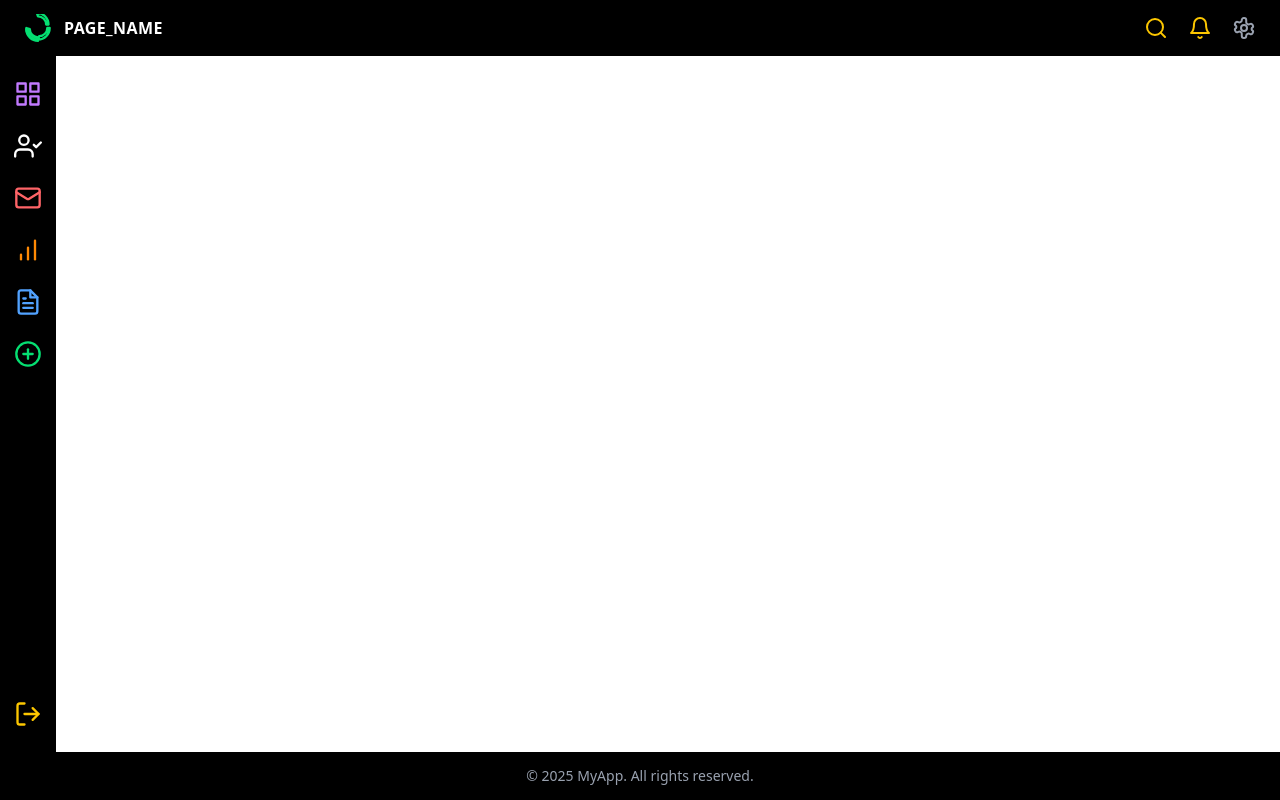
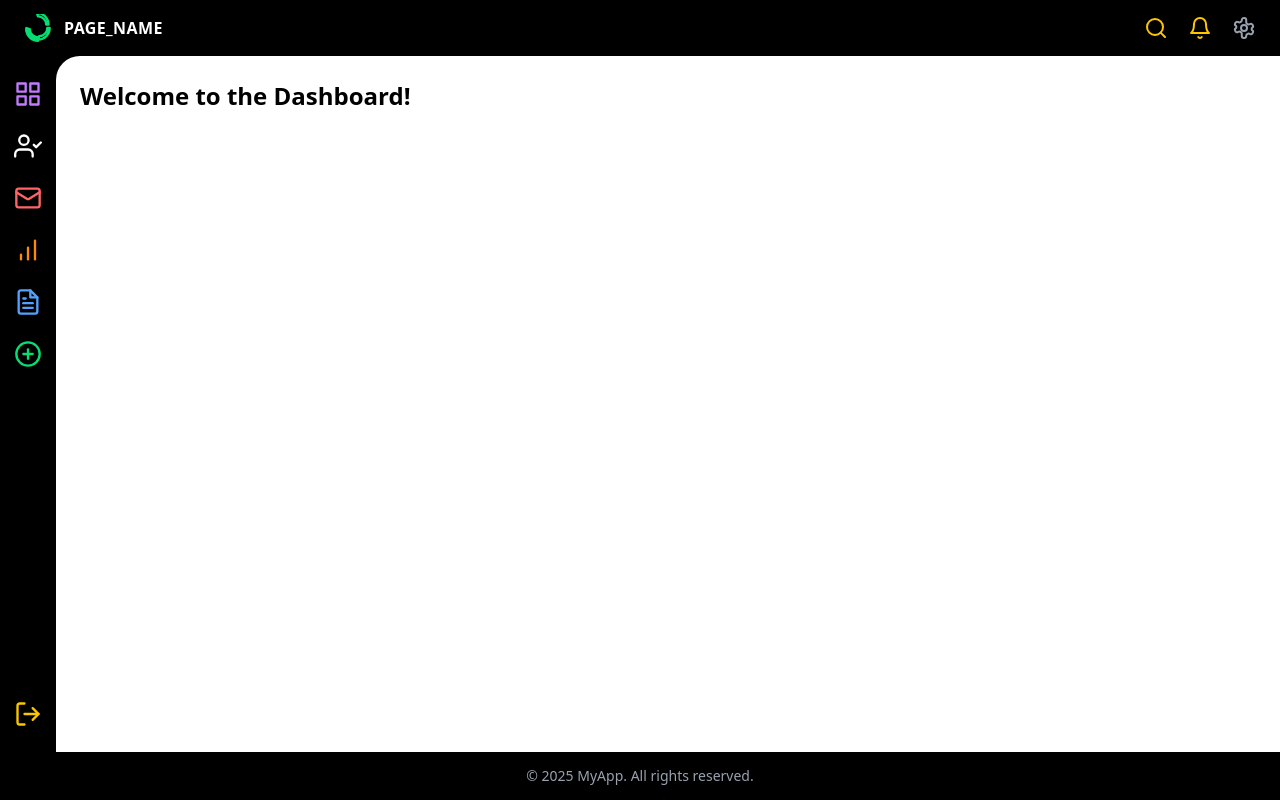
Before and after one commit to asalpaudel/kosh, a React (Vite) app in the folder frontend/: page / in a window 1280 px wide. Built offline with nearby package versions, Linux system fonts and the light colour scheme.

Commit message:
layout edits

```diff
--- a/frontend/src/App.jsx
+++ b/frontend/src/App.jsx
@@ -1,6 +1,6 @@
 import "./App.css";
 import React from "react";
-import { BrowserRouter, Route, Routes } from "react-router";
+import { BrowserRouter, Route, Routes } from "react-router-dom";
 import Layout from "./component/user/Layout";
 import Dashboard from "./component/user/Dashboard";
 
@@ -10,7 +10,8 @@ function App() {
       <BrowserRouter>
         <Routes>
           <Route path="/" element={<Layout />}>
-            <Route path="/userdashboard" element={<Dashboard />}></Route>
+            <Route index element={<Dashboard />} />
+            <Route path="dashboard" element={<Dashboard />} />
           </Route>
         </Routes>
       </BrowserRouter>
--- a/frontend/src/component/user/Dashboard.jsx
+++ b/frontend/src/component/user/Dashboard.jsx
@@ -1,11 +1,8 @@
 function Dashboard() {
   return (
-    <>
-      <div className="bg-white rounded-3xl flex-1 w-full">
-        {/* Your page-specific content, like dashboards, forms, etc., goes here */}
-        <h1 className="p-8 text-2xl font-bold">Welcome to the Dashboard!</h1>
-      </div>
-    </>
+    <div className="text-black">
+      <h1 className="text-2xl font-bold">Welcome to the Dashboard!</h1>
+    </div>
   );
 }
 
--- a/frontend/src/component/user/Layout.jsx
+++ b/frontend/src/component/user/Layout.jsx
@@ -1,16 +1,16 @@
-import { Outlet } from "react-router";
+import { Outlet } from "react-router-dom";
 import React from "react";
 import Header from "./Header";
 import Sidebar from "./Sidebar";
 import Footer from "./Footer";
 
-function Layout({ children }) {
+function Layout() {
   return (
-    <div className="flex flex-col h-screen bg-white">
+    <div className="bg-black flex flex-col h-screen">
       <Header />
-      <div className="flex flex-1">
+      <div className="flex flex-1 overflow-hidden">
         <Sidebar />
-        <main className="flex-1 flex flex-col p-4">
+        <main className="flex-1 bg-white rounded-tl-3xl p-6 overflow-y-auto">
           <Outlet />
         </main>
       </div>
```
